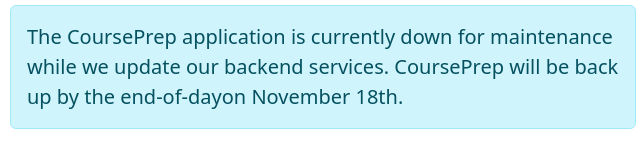
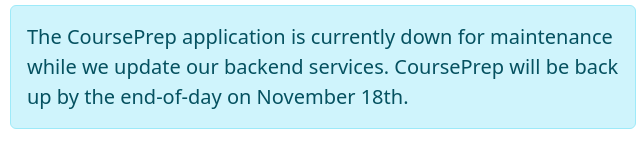
Before and after one commit to OFDIT/maintance-html, a plain HTML site: page index.html in a window 1280 px wide. Shown: the part 174-342 px from the top of the page, 317-957 px from the left. Drawn offline with nearby package versions, Linux system fonts and the light colour scheme.

Commit message:
Fixed typo

```diff
--- a/index.html
+++ b/index.html
@@ -24,7 +24,7 @@
         <div class="px-0">
             <div class="alert alert-info" role="alert">
                 <span class="fs-5">
-                    The CoursePrep application is currently down for maintenance while we update our backend services. CoursePrep will be back up by the end-of-dayon November 18th.
+                    The CoursePrep application is currently down for maintenance while we update our backend services. CoursePrep will be back up by the end-of-day on November 18th.
                 </span>
             </div>
         </div>
```
